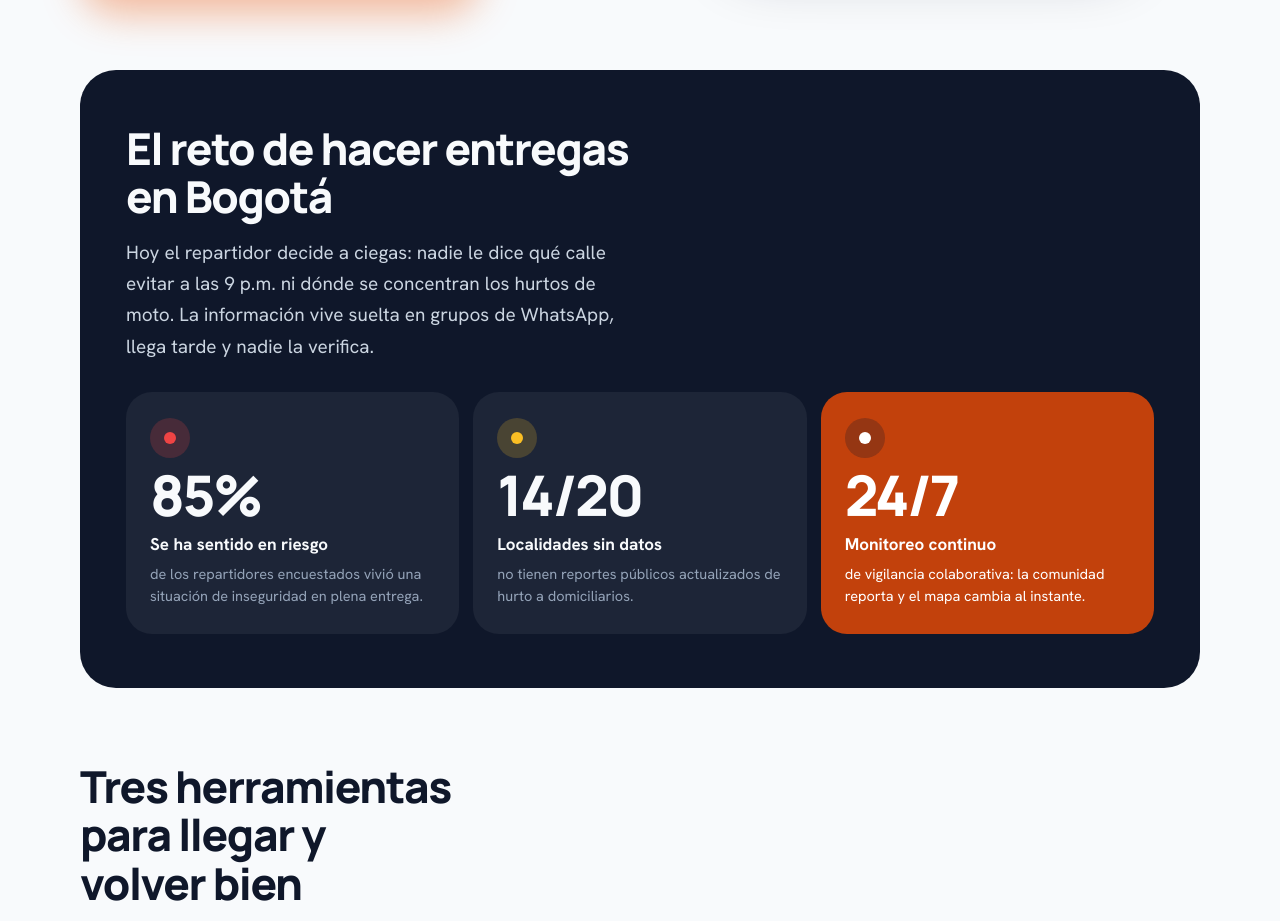
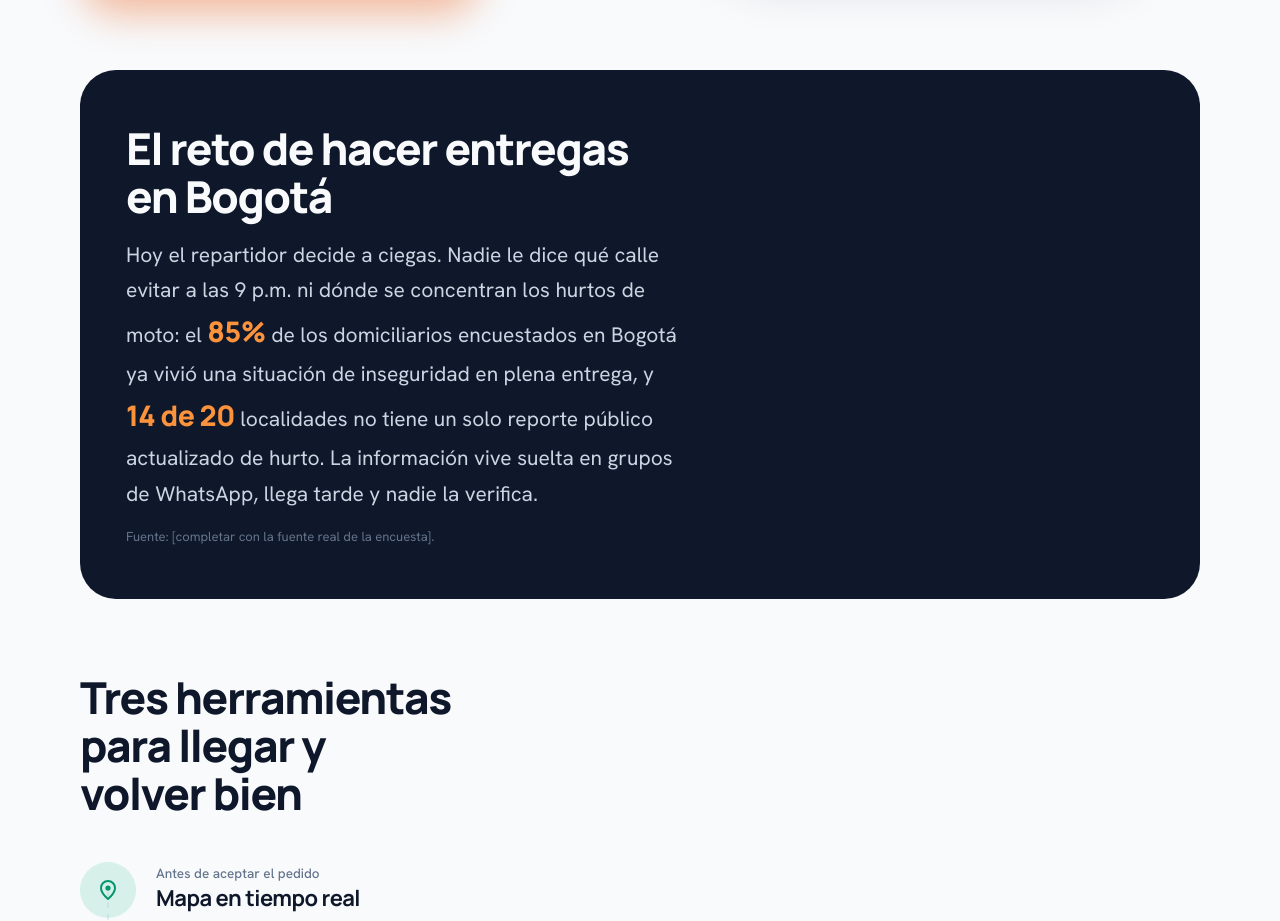
Before and after one commit to ThomasJuti/UrbanSafeLanding, an Astro site: page / in a window 1280 px wide. Shown: the part 660-1581 px from the top of the page. Built offline with nearby package versions, Linux system fonts and the light colour scheme; Astro itself is replaced by a stand-in of ours.

Commit message:
refactor: fold problem stats into narrative paragraph

```diff
--- a/src/components/Challenge.astro
+++ b/src/components/Challenge.astro
@@ -1,33 +1,4 @@
 ---
-const stats = [
-  {
-    dotColor: "var(--color-danger)",
-    dotBg: "rgba(239,68,68,.2)",
-    target: 85,
-    suffix: "%",
-    title: "Se ha sentido en riesgo",
-    body: "de los repartidores encuestados vivió una situación de inseguridad en plena entrega.",
-    variant: "dark",
-  },
-  {
-    dotColor: "var(--color-warning)",
-    dotBg: "rgba(251,191,36,.2)",
-    target: 14,
-    suffix: "/20",
-    title: "Localidades sin datos",
-    body: "no tienen reportes públicos actualizados de hurto a domiciliarios.",
-    variant: "dark",
-  },
-  {
-    dotColor: "#FFFFFF",
-    dotBg: "rgba(15,23,42,.25)",
-    target: 24,
-    suffix: "/7",
-    title: "Monitoreo continuo",
-    body: "de vigilancia colaborativa: la comunidad reporta y el mapa cambia al instante.",
-    variant: "accent",
-  },
-];
 ---
 
 <section id="reto" class="challenge">
@@ -36,26 +7,13 @@ const stats = [
       <div class="intro">
         <h2 class="light">El reto de hacer entregas en Bogotá</h2>
         <p class="light-body">
-          Hoy el repartidor decide a ciegas: nadie le dice qué calle evitar a las 9 p.m. ni dónde se concentran los
-          hurtos de moto. La información vive suelta en grupos de WhatsApp, llega tarde y nadie la verifica.
+          Hoy el repartidor decide a ciegas. Nadie le dice qué calle evitar a las 9 p.m. ni dónde se concentran los
+          hurtos de moto: el <span class="stat-inline">85%</span> de los domiciliarios encuestados en Bogotá ya vivió
+          una situación de inseguridad en plena entrega, y <span class="stat-inline">14 de 20</span> localidades no
+          tiene un solo reporte público actualizado de hurto. La información vive suelta en grupos de WhatsApp, llega
+          tarde y nadie la verifica.
         </p>
-      </div>
-
-      <div class="stat-grid">
-        {
-          stats.map((stat) => (
-            <div class={`stat-card ${stat.variant === "accent" ? "stat-card-accent" : ""}`}>
-              <span class="stat-icon" style={`background:${stat.dotBg}`}>
-                <span class="stat-icon-dot" style={`background:${stat.dotColor}`} />
-              </span>
-              <span class="stat-value" data-counter data-target={stat.target} data-suffix={stat.suffix}>
-                {stat.target}{stat.suffix}
-              </span>
-              <strong class="stat-title">{stat.title}</strong>
-              <span class="stat-body">{stat.body}</span>
-            </div>
-          ))
-        }
+        <p class="source-note">Fuente: [completar con la fuente real de la encuesta].</p>
       </div>
     </div>
   </div>
@@ -80,7 +38,7 @@ const stats = [
   .intro {
     display: grid;
     gap: 16px;
-    max-width: 58ch;
+    max-width: 62ch;
   }
 
   h2 {
@@ -93,104 +51,22 @@ const stats = [
 
   .light-body {
     margin: 0;
-    font-size: clamp(16.5px, 4.2vw, 19px);
-    line-height: 1.65;
+    font-size: clamp(17px, 4.2vw, 21px);
+    line-height: 1.7;
     color: #cbd5e1;
   }
 
-  .stat-grid {
-    display: grid;
-    gap: 14px;
-    grid-template-columns: repeat(auto-fit, minmax(240px, 1fr));
+  .stat-inline {
+    font-family: var(--font-display);
+    font-weight: 800;
+    font-size: 1.35em;
+    letter-spacing: -0.5px;
+    color: var(--color-accent-light);
   }
 
-  .stat-card {
-    background: rgba(248, 250, 252, 0.06);
-    border-radius: 26px;
-    padding: 26px 24px;
-    display: grid;
-    gap: 8px;
-    align-content: start;
-  }
-
-  .stat-card-accent {
-    background: var(--color-accent-dark);
-    color: #fff;
-  }
-
-  .stat-icon {
-    width: 40px;
-    height: 40px;
-    border-radius: 50%;
-    display: grid;
-    place-items: center;
-  }
-
-  .stat-icon-dot {
-    width: 12px;
-    height: 12px;
-    border-radius: 50%;
-  }
-
-  .stat-value {
-    font-family: var(--font-display);
-    font-weight: 800;
-    font-size: clamp(42px, 11vw, 56px);
-    line-height: 1.05;
-    letter-spacing: -2.4px;
-  }
-
-  .stat-title {
-    font-size: 17px;
-    font-weight: 700;
-  }
-
-  .stat-body {
-    font-size: 14.5px;
-    line-height: 1.55;
-    color: var(--color-subtle);
-  }
-
-  .stat-card-accent .stat-body {
-    color: #fff;
+  .source-note {
+    margin: 0;
+    font-size: 13px;
+    color: #64748b;
   }
 </style>
-
-<script>
-  const counters = document.querySelectorAll<HTMLElement>("[data-counter]");
-  const prefersReducedMotion = window.matchMedia("(prefers-reduced-motion: reduce)").matches;
-
-  function animateCounters(entries: IntersectionObserverEntry[], observer: IntersectionObserver) {
-    entries.forEach((entry) => {
-      if (!entry.isIntersecting) return;
-      const el = entry.target as HTMLElement;
-      const target = Number(el.dataset.target ?? "0");
-      const suffix = el.dataset.suffix ?? "";
-      observer.unobserve(el);
-
-      if (prefersReducedMotion) {
-        el.textContent = target + suffix;
-        return;
-      }
-
-      const duration = 1400;
-
-      el.textContent = "0" + suffix;
-      const start = performance.now();
-
-      const step = (now: number) => {
-        const progress = Math.min(1, (now - start) / duration);
-        const eased = 1 - Math.pow(1 - progress, 3);
-        el.textContent = Math.round(target * eased) + suffix;
-        if (progress < 1) requestAnimationFrame(step);
-      };
-
-      requestAnimationFrame(step);
-    });
-  }
-
-  if (counters.length) {
-    const observer = new IntersectionObserver(animateCounters, { threshold: 0.4 });
-    counters.forEach((counter) => observer.observe(counter));
-  }
-</script>
```
